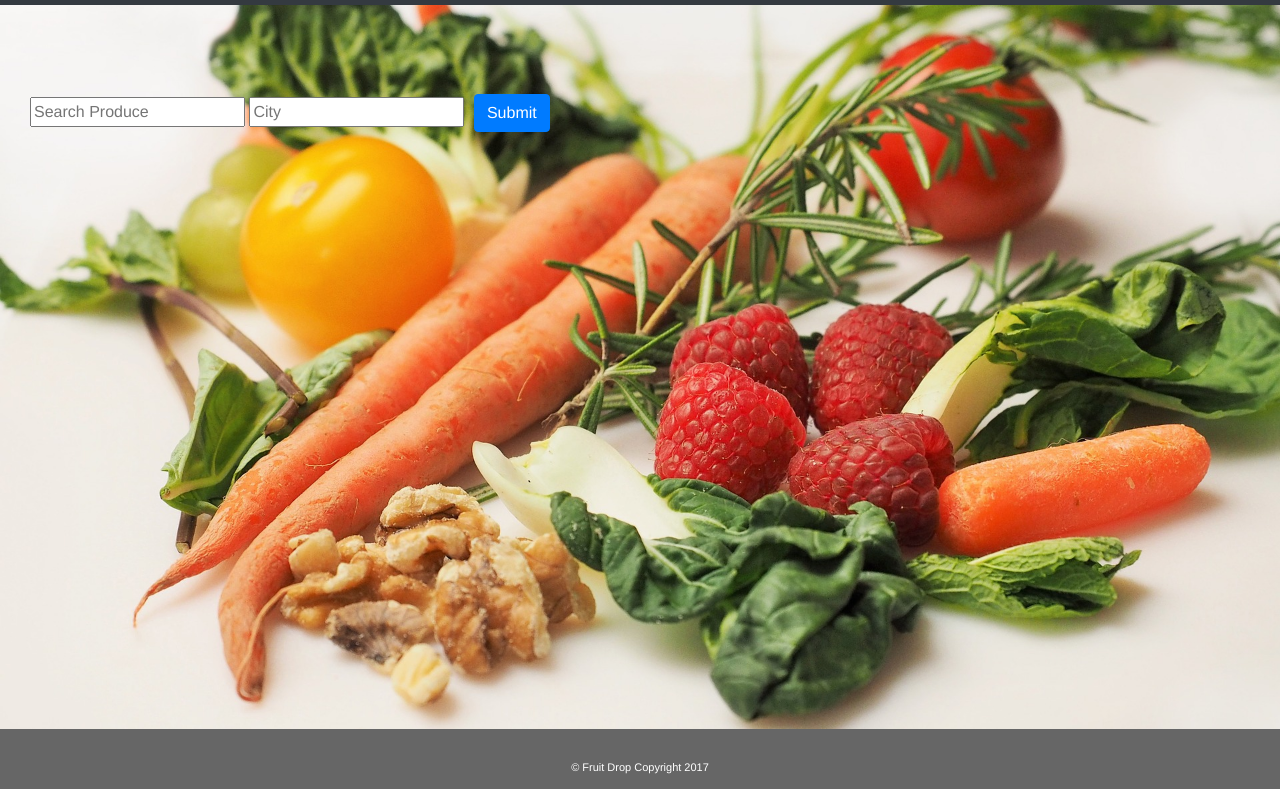
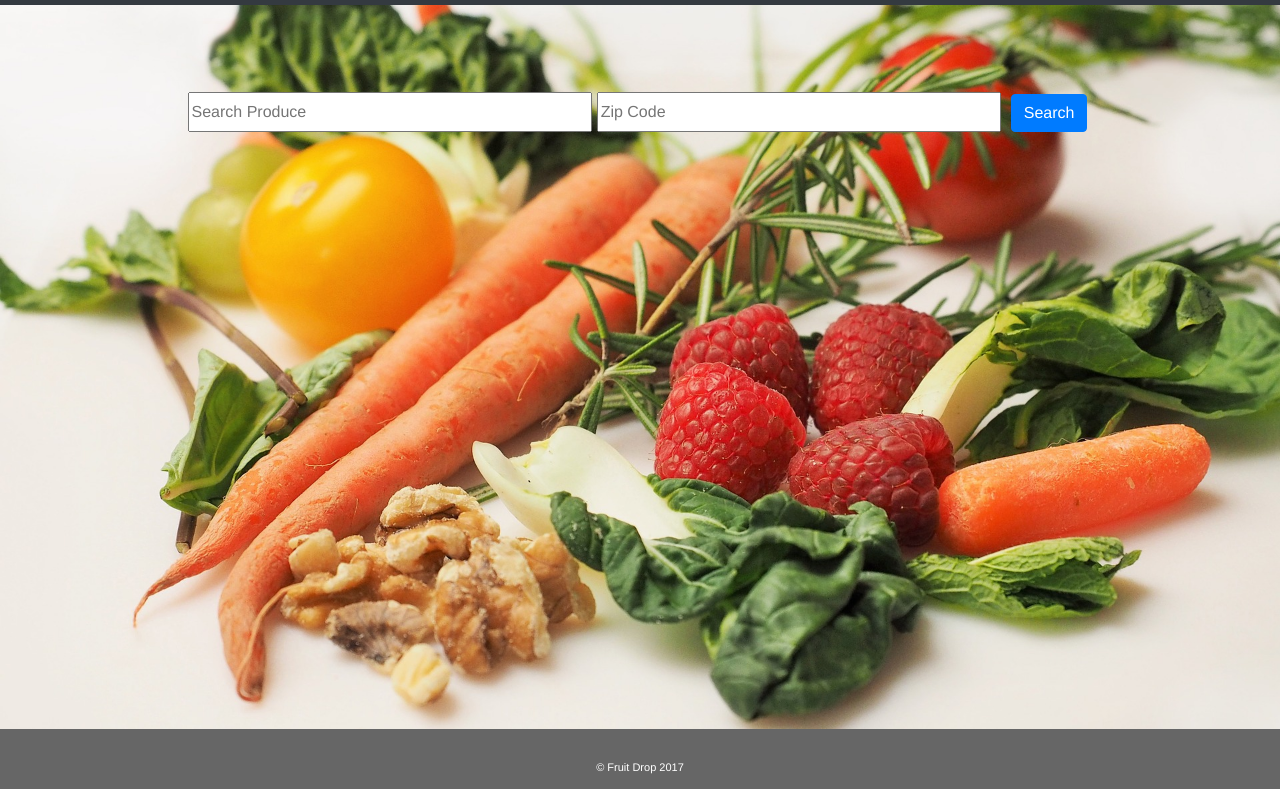
Before and after one commit to vmov031/fruitdrop, a plain HTML site: page public/index.html in a window 1280 px wide. Shown: the part 71-860 px from the top of the page. Drawn offline with nearby package versions, Linux system fonts and the light colour scheme; no server answers.

Commit message:
clean-up pages

```diff
--- a/public/assets/css/style.css
+++ b/public/assets/css/style.css
@@ -41,9 +41,13 @@
 	margin: 5px;
 }
 
-.col-md-10 {
-	position: fixed;
-	top: 10rem;
+#search {
+	margin-top: 10rem;
+	text-align: center;
+}
+.search-input {
+	width: 40%;
+	height: 40px;
 }
 /*MAP PAGE*/
 
--- a/public/index.html
+++ b/public/index.html
@@ -24,9 +24,6 @@
 		</button>
 		<div class="collapse navbar-collapse justify-content-end" id="navbarNavDropdown">
 			<ul class="navbar-nav">
-				<li class="nav-item">
-					<a class="nav-link" href="#">Sign Up</a>
-				</li>
 				<li id="button2" class="nav-item">
 					<a class="nav-link" id="login" href="#">Login</a>
 				</li>
@@ -35,18 +32,18 @@
 	</nav>
 	<!--MAIN PAGE CONTENT-->
 	<div class="container-fluid content">
-		<div class="row align-items-center search">
-			<div class="col-md-10">
-				<input type="text" name="Search Produce" placeholder="Search Produce">
-				<input type="text" name="Search by City" placeholder="City">
-				<button class="btn btn-primary">Submit</button>
+		<div class="row justify-content-center">
+			<div class="col-md-10" id="search">
+				<input class="search-input" type="text" name="search-produce" placeholder="Search Produce">
+				<input class="search-input" type="text" name="search-zip-code" placeholder="Zip Code">
+				<button class="btn btn-primary" id="search-button">Search</button>
 			</div>
 		</div>
 	</div>
 	<!--FOOTER-->
 	<footer class="footer">
 		<div class="container">
-			&copy; Fruit Drop Copyright 2017
+			&copy; Fruit Drop 2017
 		</div>
 	</footer>
 	<script src="https://cdnjs.cloudflare.com/ajax/libs/popper.js/1.11.0/umd/popper.min.js" integrity="sha384-b/U6ypiBEHpOf/4+1nzFpr53nxSS+GLCkfwBdFNTxtclqqenISfwAzpKaMNFNmj4" crossorigin="anonymous"></script>
```
Also changed, not shown: public/profile.html (+6 -4 lines).
